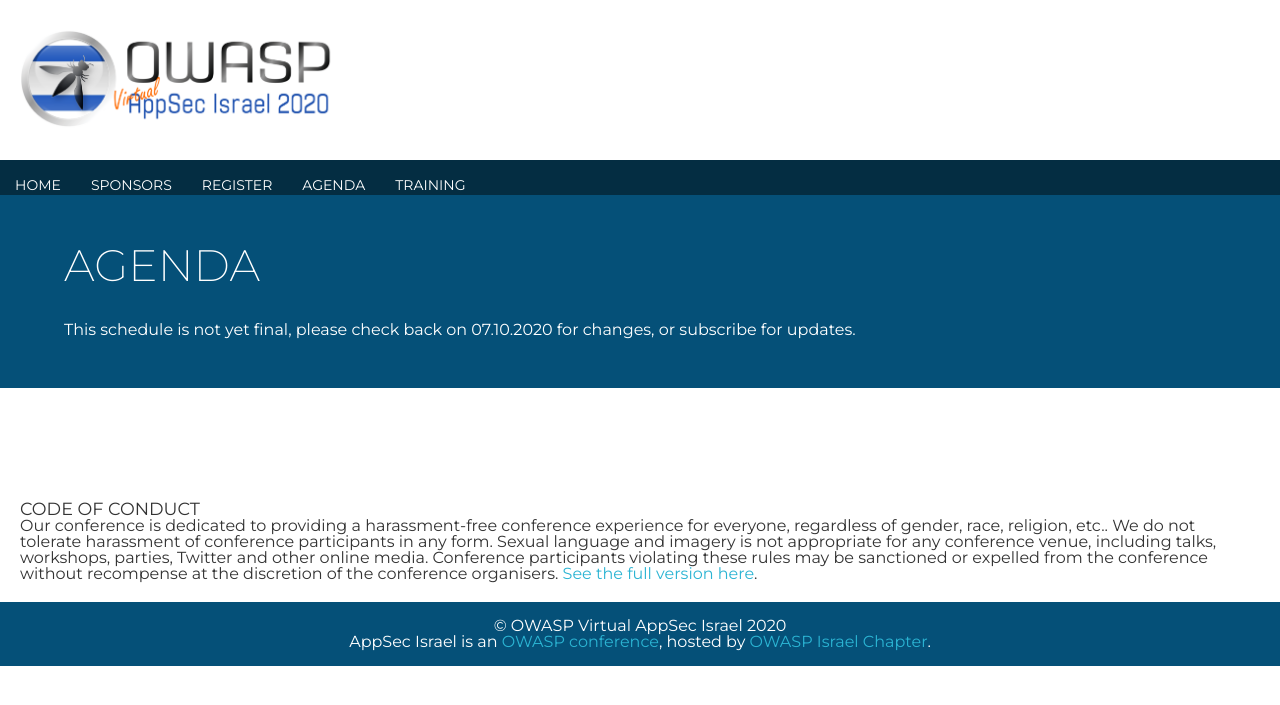
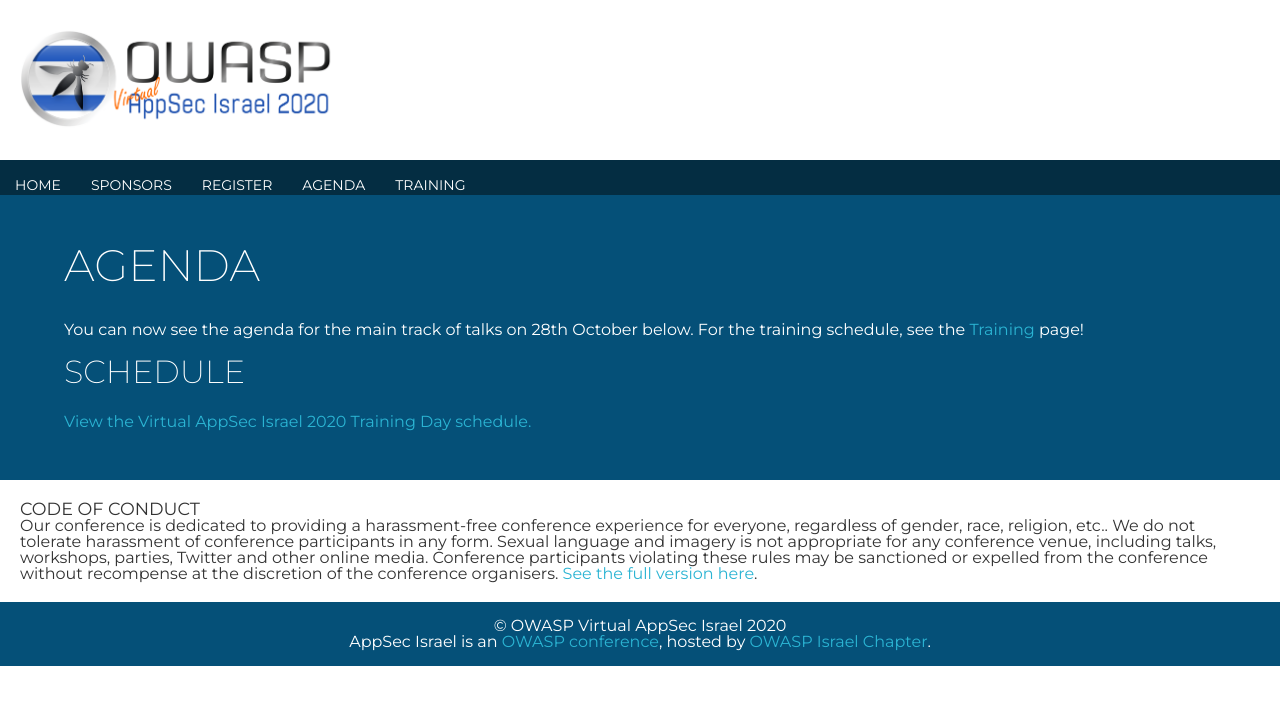
Before and after one commit to OWASP/www-event-appsecil-2023, a Jekyll site: the page built from Agenda.md, in a window 1280 px wide. Shown: the top 705 px of the page. Built offline with Jekyll 4.4.1, drawn with Linux system fonts in a browser that asks for light colours; our own code applies the rules of GitHub Pages for plain Markdown files; a script that is not in the unit is left out.

Commit message:
Update Agenda.md

```diff
--- a/Agenda.md
+++ b/Agenda.md
@@ -3,4 +3,8 @@
 
 ## Agenda
 
-This schedule is not yet final, please check back on 07.10.2020 for changes, or subscribe for updates.
+You can now see the agenda for the main track of talks on 28th October below. For the training schedule, see the [Training](training.md) page!
+
+### Schedule
+
+<a id="sched-embed" href="https://{{ site.sched }}/2020-10-28/overview" data-sched-bg="dark">View the {{ site.title }} Training Day schedule.</a><script type="text/javascript" src="https://{{ site.sched }}/js/embed.js"></script>
```
